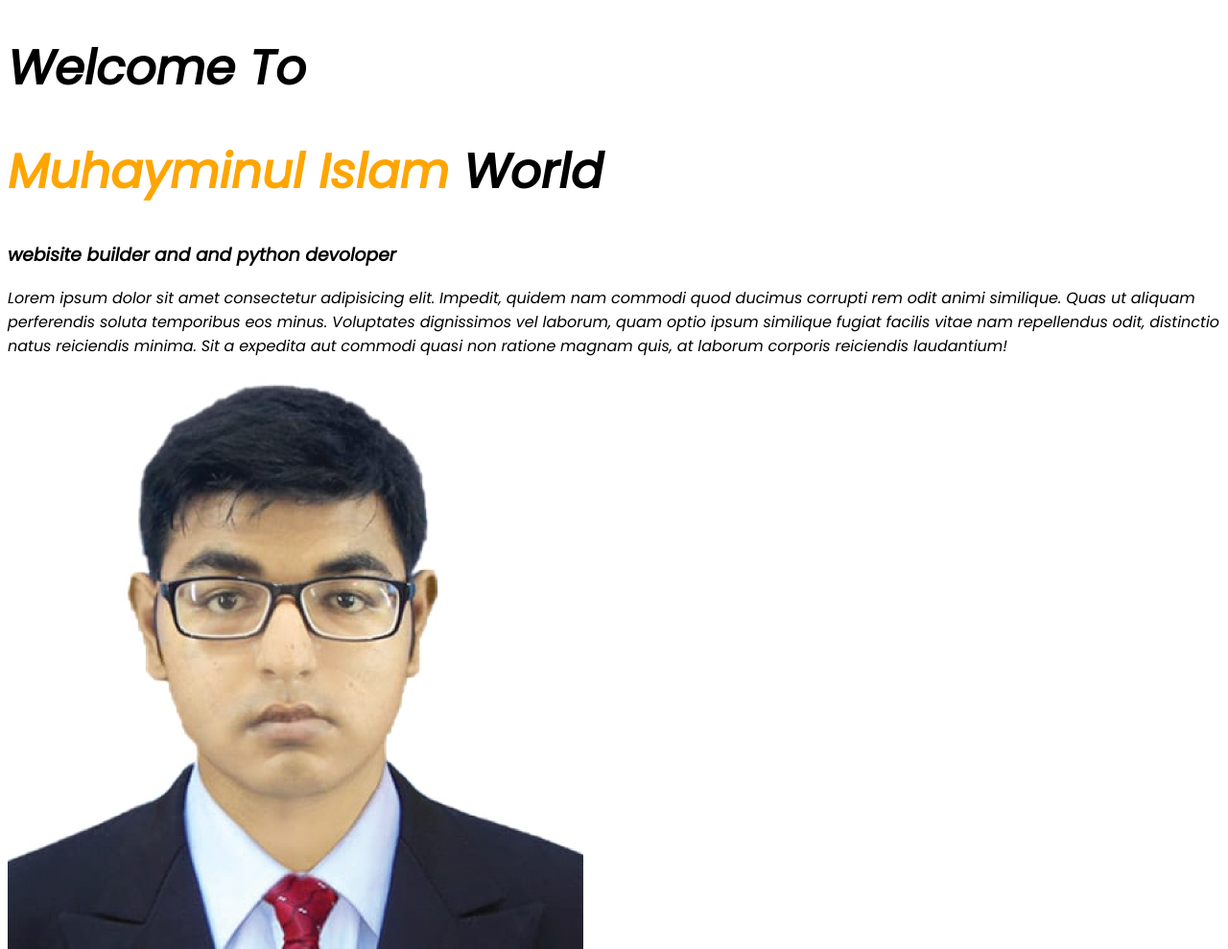
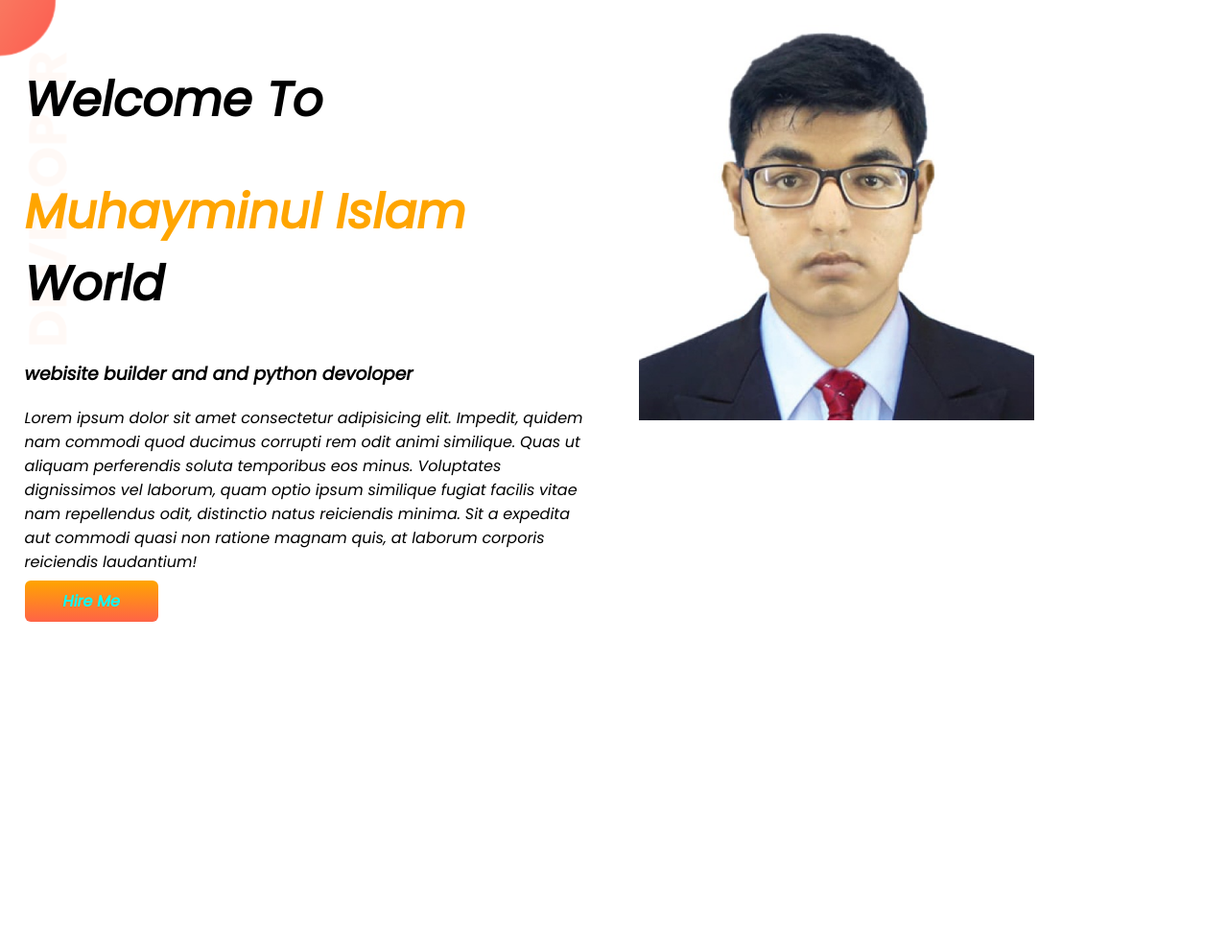
Before and after one commit to muhayminul96/dev-portfolio, a plain HTML site: page index.html in a window 1280 px wide. Shown: the whole page at 96% size. After the commit the page ends 800 px from the top, so only its background shows below. Drawn offline with Linux system fonts and the light colour scheme.

Commit message:
top part

```diff
--- a/index.html
+++ b/index.html
@@ -11,14 +11,23 @@
     <title>portfolio</title>
 </head>
 <body>
-    <h1>Welcome To</h1>
-    <h1> <span class="orrenge-color">Muhayminul Islam</span> World</h1>
+    <section>
+        <div class="half-width">
+            <h1>Welcome To</h1>
+        <h1> <span class="orrenge-color">Muhayminul Islam</span> World</h1>
 
-    <h3> webisite builder and and python devoloper</h3>
+        <h3> webisite builder and and python devoloper</h3>
 
-    <p>Lorem ipsum dolor sit amet consectetur adipisicing elit. Impedit, quidem nam commodi quod ducimus corrupti rem odit animi similique. Quas ut aliquam perferendis soluta temporibus eos minus. Voluptates dignissimos vel laborum, quam optio ipsum similique fugiat facilis vitae nam repellendus odit, distinctio natus reiciendis minima. Sit a expedita aut commodi quasi non ratione magnam quis, at laborum corporis reiciendis laudantium!</p>
+        <p>Lorem ipsum dolor sit amet consectetur adipisicing elit. Impedit, quidem nam commodi quod ducimus corrupti rem odit animi similique. Quas ut aliquam perferendis soluta temporibus eos minus. Voluptates dignissimos vel laborum, quam optio ipsum similique fugiat facilis vitae nam repellendus odit, distinctio natus reiciendis minima. Sit a expedita aut commodi quasi non ratione magnam quis, at laborum corporis reiciendis laudantium!</p>
 
-    <img src="images/pic.jpg" alt="">
+        <a class="link-button" href="https://www.linkedin.com/in/syed-muhayminul-islam/"> Hire Me</a>
+
+        </div>
+
+        <div class="half-width">
+            <img src="images/pic.jpg" alt="">
+        </div>
+    </section>
 
 </body>
 </html>
--- a/style.css
+++ b/style.css
@@ -1,5 +1,6 @@
 body {
     font-family: 'Poppins', sans-serif;
+    margin: 0;
 }
 
 h1 {
@@ -9,3 +10,29 @@ h1 {
 .orrenge-color {
     color: orange;
 }
+
+
+section {
+    display: flex;
+    background-image: url(images/top-banner.png);
+    background-repeat: no-repeat;
+}
+
+
+.half-width {
+    width: 50%;
+    padding: 2%;
+}
+
+.half-width img {
+    width: 70%;
+}
+
+.link-button {
+    background-image: linear-gradient(orange, tomato);
+    text-decoration: none;
+    font-weight: 800;
+    color: aqua;
+    border-radius: 6px;
+    padding: 10px 40px;
+}
```
Also changed, not shown: images/top-banner.png (added).
